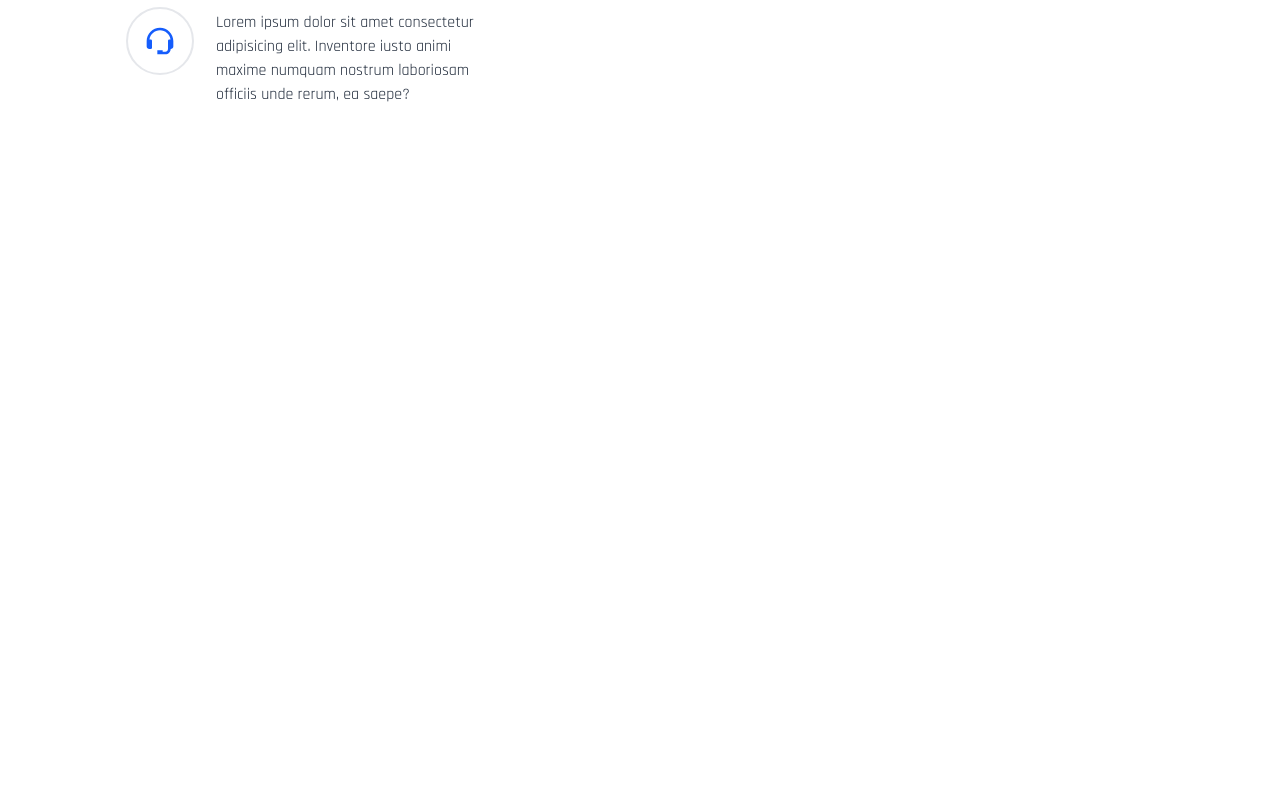
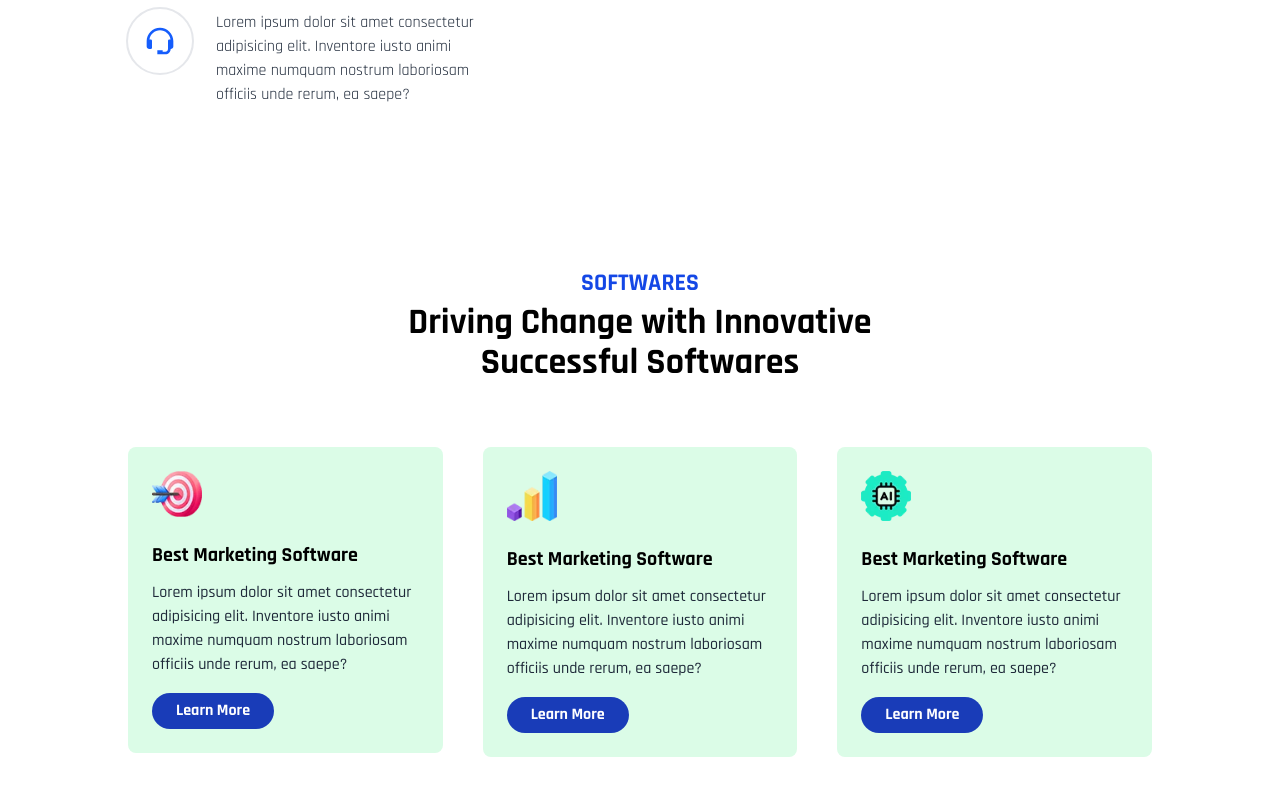
Before and after one commit to mujakzs/web_profile, a Next.js app: page / in a window 1280 px wide. Shown: the part 3171-3966 px from the top of the page. Before the commit the page ends 3374 px from the top, so only its background shows below. Built offline with nearby package versions, Linux system fonts and the light colour scheme.

Commit message:
Software Section

```diff
--- a/components/Home/Home.tsx
+++ b/components/Home/Home.tsx
@@ -3,6 +3,7 @@
 import Services from './Services/Services'
 import About from './About/About'
 import WhyChoose from './WhyChoose/WhyChoose'
+import Software from './Software/Software'
 
 const Home = () => {
   return (
@@ -11,6 +12,7 @@
       <Services />
       <About />
       <WhyChoose />
+      <Software />
     </div>
   )
 }
--- /dev/null
+++ b/components/Home/Software/Software.tsx
@@ -0,0 +1,35 @@
+import React from 'react'
+import SoftwareCard from './SoftwareCard'
+
+const Software = () => {
+  return (
+    <div className='pt-16 pb-16'>
+        <div className='text-center'>
+            {/* Subheading */}
+            <h1 className='uppercase text-lg sm:text-xl md:text-2xl font-bold text-blue-700 dark:text-pink-500'>
+                Softwares
+            </h1>
+            {/* Heading */}
+            <h1 className='text-xl sm:text-3xl md:text-4xl mt-1 font-bold'>
+                Driving Change with Innovative <br/> Successful Softwares
+            </h1>
+        </div>
+
+        {/* Cards */}
+        <div className='w-[80%] mx-auto mt-16 grid grid-cols-1 md:grid-cols-2 xl:grid-cols-3 gap-10'>
+            <div>
+                <SoftwareCard icon="/images/i1.png" title="Best Marketing Software"/>
+            </div>
+            <div>
+                <SoftwareCard icon="/images/i2.png" title="Best Marketing Software"/>
+            </div>
+            <div>
+                <SoftwareCard icon="/images/i3.png" title="Best Marketing Software"/>
+            </div>
+        </div>
+
+    </div>
+  )
+}
+
+export default Software
--- /dev/null
+++ b/components/Home/Software/SoftwareCard.tsx
@@ -0,0 +1,25 @@
+import React from 'react'
+import Image from 'next/image'
+
+type Props = {
+  icon: string
+  title: string
+}
+
+const SoftwareCard = ({icon, title} : Props) => {
+  return (
+    <div className='bg-green-100 dark:bg-gray-800 p-6 rounded-lg'>
+        <Image src={icon} alt="Icon" width={50} height={50}/>
+        <h1 className='text-xl font-bold mt-6'>{title}</h1>
+        <p className='mt-3 text-gray-800 dark:text-gray-300 font-medium'>
+            Lorem ipsum dolor sit amet consectetur adipisicing elit.
+            Inventore iusto animi maxime numquam nostrum laboriosam officiis unde rerum, ea saepe?
+        </p>
+        <button className='px-6 py-1.5 rounded-full bg-blue-800 mt-4 font-bold hover:bg-blue-950 transition-all duration-200 cursor-pointer text-white'>
+            Learn More
+        </button>
+    </div>
+  )
+}
+
+export default SoftwareCard
```
